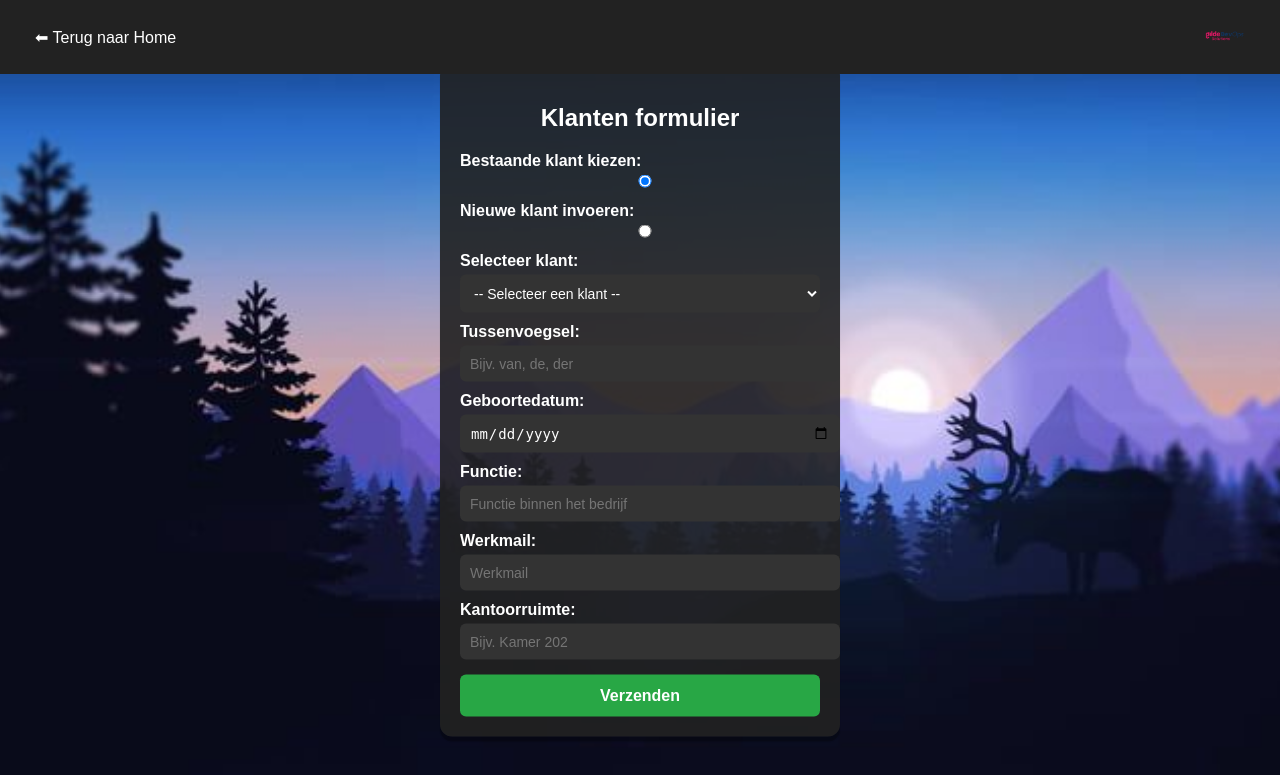
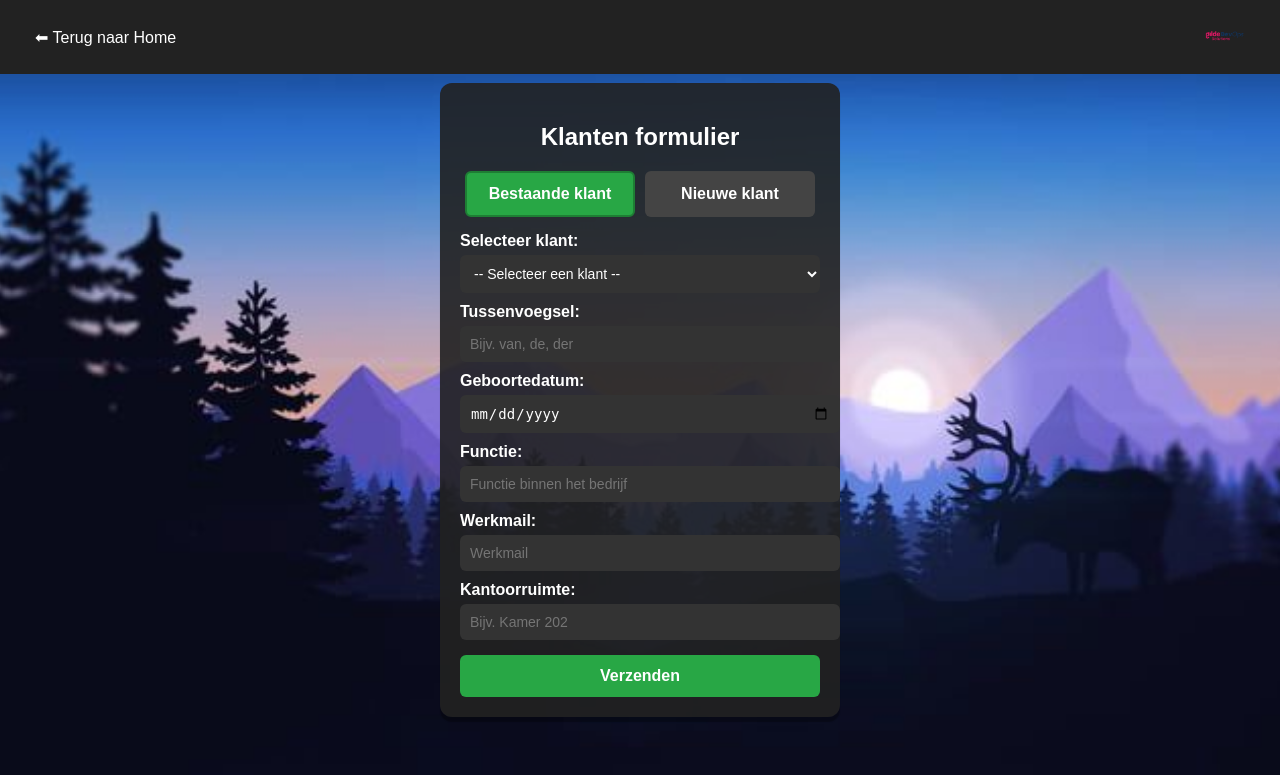
Before and after one commit to luukEU/urenregistratiesysteem, a PHP site: page /klanten_toevoegen.php in a window 1280 px wide. Shown: the top 775 px of the page. Run offline with PHP 8.4, Linux system fonts and the light colour scheme; data that the repository does not hold is empty.

Commit message:
knop style klanten toevoegen

```diff
--- a/klanten_toevoegen.php
+++ b/klanten_toevoegen.php
@@ -107,6 +107,39 @@
             background: #218838;
         }
 
+        .radio-group {
+            display: flex;
+            justify-content: space-between;
+            margin: 15px 0;
+        }
+
+        .radio-group input[type="radio"] {
+            display: none;
+        }
+
+        .radio-group label {
+            flex: 1;
+            text-align: center;
+            background: #444;
+            color: white;
+            padding: 12px;
+            border-radius: 6px;
+            margin: 0 5px;
+            cursor: pointer;
+            transition: background 0.3s ease;
+            border: 2px solid transparent;
+        }
+
+        .radio-group input[type="radio"]:checked + label {
+            background: #28a745;
+            border-color: #1e7e34;
+            font-weight: bold;
+        }
+
+        .radio-group label:hover {
+            background: #555;
+        }
+
         @media (max-width: 600px) {
             .navbar {
                 text-align: center;
@@ -150,18 +183,13 @@
         <form action="medewerkersinfo.php" method="POST">
             <input type="hidden" name="form_type" value="medewerkers">
 
+            <div class="radio-group">
+                <input type="radio" id="bestaande" name="klantkeuze" value="bestaande" checked onchange="toggleKlantInput()">
+                <label for="bestaande">Bestaande klant</label>
 
-<div class="radio-wrapper">
-    <div class="radio-row">
-        <label for="bestaande">Bestaande klant kiezen:</label>
-        <input type="radio" id="bestaande" name="klantkeuze" value="bestaande" checked onchange="toggleKlantInput()">
+                <input type="radio" id="nieuwe" name="klantkeuze" value="nieuwe" onchange="toggleKlantInput()">
+                <label for="nieuwe">Nieuwe klant</label>
             </div>
-    <div class="radio-row">
-        <label for="nieuwe">Nieuwe klant invoeren:</label>
-        <input type="radio" id="nieuwe" name="klantkeuze" value="nieuwe" onchange="toggleKlantInput()">
-    </div>
-</div>
-
 
             <div id="bestaandeKlantDiv">
                 <label for="klant_id">Selecteer klant:</label>
@@ -177,19 +205,6 @@
                 <label for="nieuwe_klant_naam">Nieuwe klantnaam:</label>
                 <input type="text" id="nieuwe_klant_naam" name="nieuwe_klant_naam" placeholder="Voer nieuwe klantnaam in">
             </div>
-
-<script>
-function toggleKlantInput() {
-    const isBestaande = document.getElementById('bestaande').checked;
-    document.getElementById('bestaandeKlantDiv').style.display = isBestaande ? 'block' : 'none';
-    document.getElementById('nieuweKlantDiv').style.display = isBestaande ? 'none' : 'block';
-
-    // Vereist-attributen dynamisch aanpassen
-    document.getElementById('klant_id').required = isBestaande;
-    document.getElementById('nieuwe_klant_naam').required = !isBestaande;
-}
-</script>
-
 
             <label for="tussenvoegsel">Tussenvoegsel:</label>
             <input type="text" id="tussenvoegsel" name="tussenvoegsel" placeholder="Bijv. van, de, der">
@@ -208,8 +223,17 @@
 
             <button type="submit">Verzenden</button>
         </form>
+    </div>
 
-    </div>
+    <script>
+        function toggleKlantInput() {
+            const isBestaande = document.getElementById('bestaande').checked;
+            document.getElementById('bestaandeKlantDiv').style.display = isBestaande ? 'block' : 'none';
+            document.getElementById('nieuweKlantDiv').style.display = isBestaande ? 'none' : 'block';
+            document.getElementById('klant_id').required = isBestaande;
+            document.getElementById('nieuwe_klant_naam').required = !isBestaande;
+        }
+    </script>
 </body>
 </html>
 <?php $conn->close(); ?>
```
Lines whose indentation alone changed are shown as unchanged.
